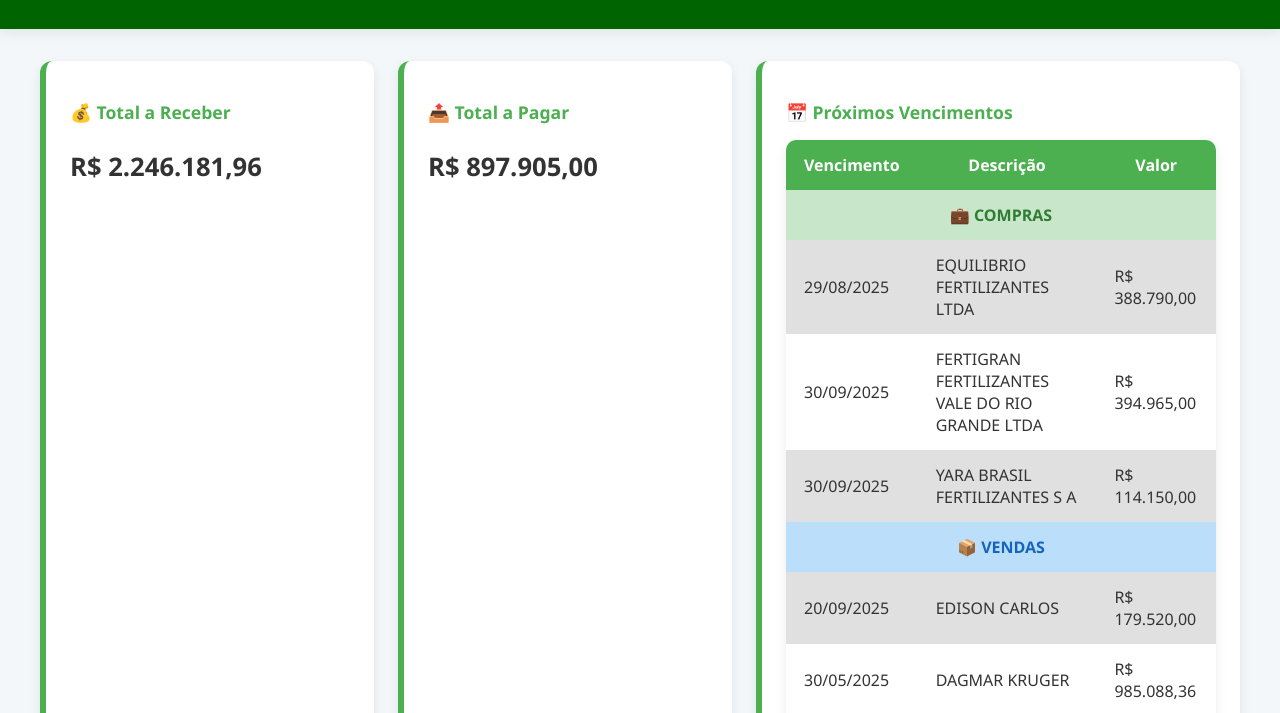
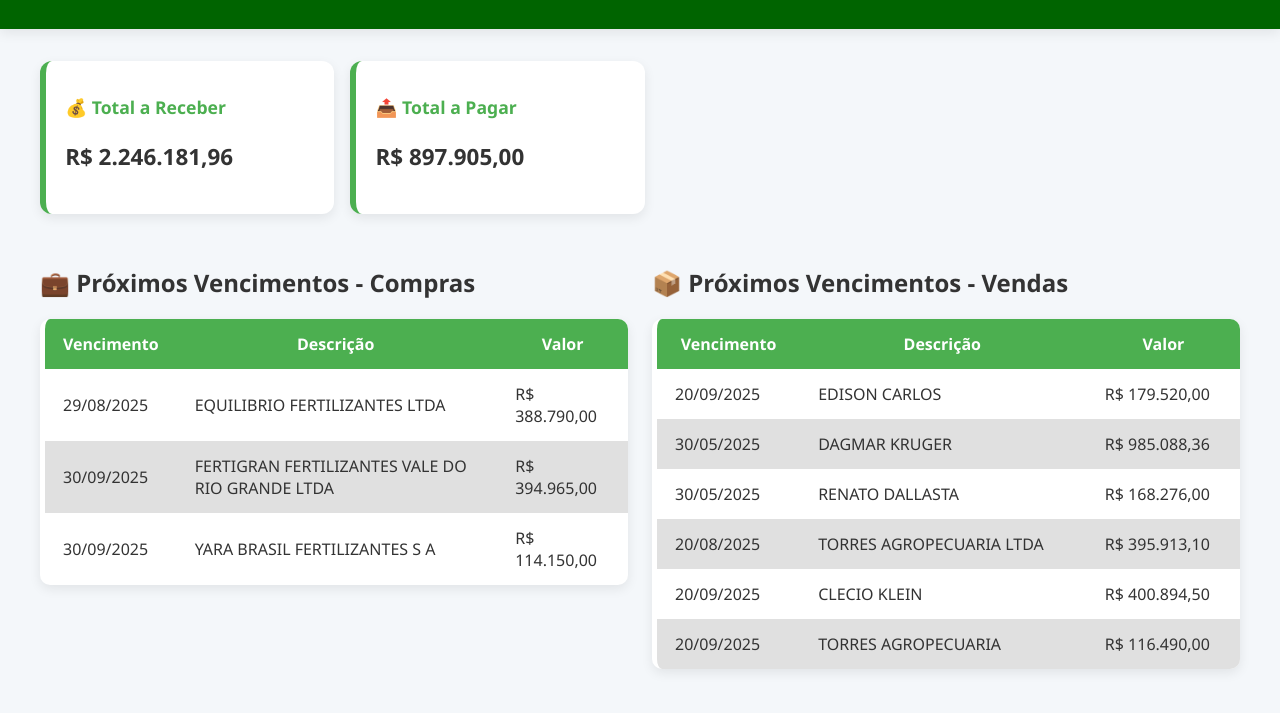
Before and after one commit to warleyanjos010112/Entrega-Futura-, a plain HTML site: page index.html in a window 1280 px wide. Shown: the part 83-796 px from the top of the page. Drawn offline with Linux system fonts and the light colour scheme.

Commit message:
Add files via upload

```diff
--- a/index.html
+++ b/index.html
@@ -46,7 +46,7 @@
     .cards {
       display: flex;
       flex-wrap: wrap;
-      gap: 1.5rem;
+      gap: 1rem;
       margin-bottom: 2rem;
       justify-content: flex-start;
     }
@@ -54,7 +54,7 @@
     .card {
       background: var(--branco);
       border-left: 6px solid var(--verde-claro);
-      padding: 1.5rem;
+      padding: 1.2rem;
       border-radius: 12px;
       box-shadow: var(--sombra);
       flex: 1;
@@ -63,8 +63,8 @@
     }
 
     .card-pequeno {
-      flex: 0 0 280px;
-      max-width: 280px;
+      flex: 0 0 200px;
+      max-width: 200px;
     }
 
     .card:hover {
@@ -78,32 +78,28 @@
     }
 
     .card p {
-      font-size: 1.6rem;
+      font-size: 1.4rem;
       font-weight: bold;
       color: var(--texto-primario);
     }
 
-    h2.section-title {
-      margin-top: 3rem;
-      font-size: 1.5rem;
-      color: var(--texto-primario);
-      border-bottom: 3px solid var(--verde-claro);
-      padding-bottom: 0.4rem;
-      margin-bottom: 1rem;
+    .tabelas-lado-a-lado {
+      display: flex;
+      flex-wrap: wrap;
+      gap: 1.5rem;
     }
 
-    .resumo {
-      background-color: var(--branco);
-      border-left: 5px solid var(--verde-escuro);
-      padding: 1rem 1.5rem;
-      margin-bottom: 1rem;
-      border-radius: 8px;
-      box-shadow: var(--sombra);
-      font-size: 1.1rem;
+    .tabela-box {
+      flex: 1;
+      min-width: 300px;
     }
 
-    .resumo strong {
-      color: var(--verde-escuro);
+    .tabela-compras {
+      border-left: 5px solid #2e7d32;
+    }
+
+    .tabela-vendas {
+      border-left: 5px solid #1565c0;
     }
 
     table {
@@ -132,13 +128,38 @@
       background-color: var(--cinza-meio);
     }
 
+    h2.section-title {
+      margin-top: 3rem;
+      font-size: 1.5rem;
+      color: var(--texto-primario);
+      border-bottom: 3px solid var(--verde-claro);
+      padding-bottom: 0.4rem;
+      margin-bottom: 1rem;
+    }
+
+    .resumo {
+      background-color: var(--branco);
+      border-left: 5px solid var(--verde-escuro);
+      padding: 1rem 1.5rem;
+      margin-bottom: 1rem;
+      border-radius: 8px;
+      box-shadow: var(--sombra);
+      font-size: 1.1rem;
+    }
+
+    .resumo strong {
+      color: var(--verde-escuro);
+    }
+
     @media screen and (max-width: 768px) {
-      .cards {
+      .cards, .tabelas-lado-a-lado {
         flex-direction: column;
       }
+
       th, td {
         font-size: 0.9rem;
       }
+
       .card-pequeno {
         max-width: 100%;
         flex: 1;
@@ -169,9 +190,12 @@
         <h2>📤 Total a Pagar</h2>
         <p>R$ 897.905,00</p>
       </div>
-      <div class="card">
-        <h2>📅 Próximos Vencimentos</h2>
-        <table>
+    </div>
+
+    <div class="tabelas-lado-a-lado">
+      <div class="tabela-box">
+        <h2>💼 Próximos Vencimentos - Compras</h2>
+        <table class="tabela-compras">
           <thead>
             <tr>
               <th>Vencimento</th>
@@ -180,15 +204,24 @@
             </tr>
           </thead>
           <tbody>
-            <tr style="background-color:#c8e6c9;">
-              <td colspan="3" style="text-align:center; font-weight:bold; color:#2e7d32;">💼 COMPRAS</td>
-            </tr>
             <tr><td>29/08/2025</td><td>EQUILIBRIO FERTILIZANTES LTDA</td><td>R$ 388.790,00</td></tr>
             <tr><td>30/09/2025</td><td>FERTIGRAN FERTILIZANTES VALE DO RIO GRANDE LTDA</td><td>R$ 394.965,00</td></tr>
             <tr><td>30/09/2025</td><td>YARA BRASIL FERTILIZANTES S A</td><td>R$ 114.150,00</td></tr>
-            <tr style="background-color:#bbdefb;">
-              <td colspan="3" style="text-align:center; font-weight:bold; color:#1565c0;">📦 VENDAS</td>
+          </tbody>
+        </table>
+      </div>
+
+      <div class="tabela-box">
+        <h2>📦 Próximos Vencimentos - Vendas</h2>
+        <table class="tabela-vendas">
+          <thead>
+            <tr>
+              <th>Vencimento</th>
+              <th>Descrição</th>
+              <th>Valor</th>
             </tr>
+          </thead>
+          <tbody>
             <tr><td>20/09/2025</td><td>EDISON CARLOS</td><td>R$ 179.520,00</td></tr>
             <tr><td>30/05/2025</td><td>DAGMAR KRUGER</td><td>R$ 985.088,36</td></tr>
             <tr><td>30/05/2025</td><td>RENATO DALLASTA</td><td>R$ 168.276,00</td></tr>
```
